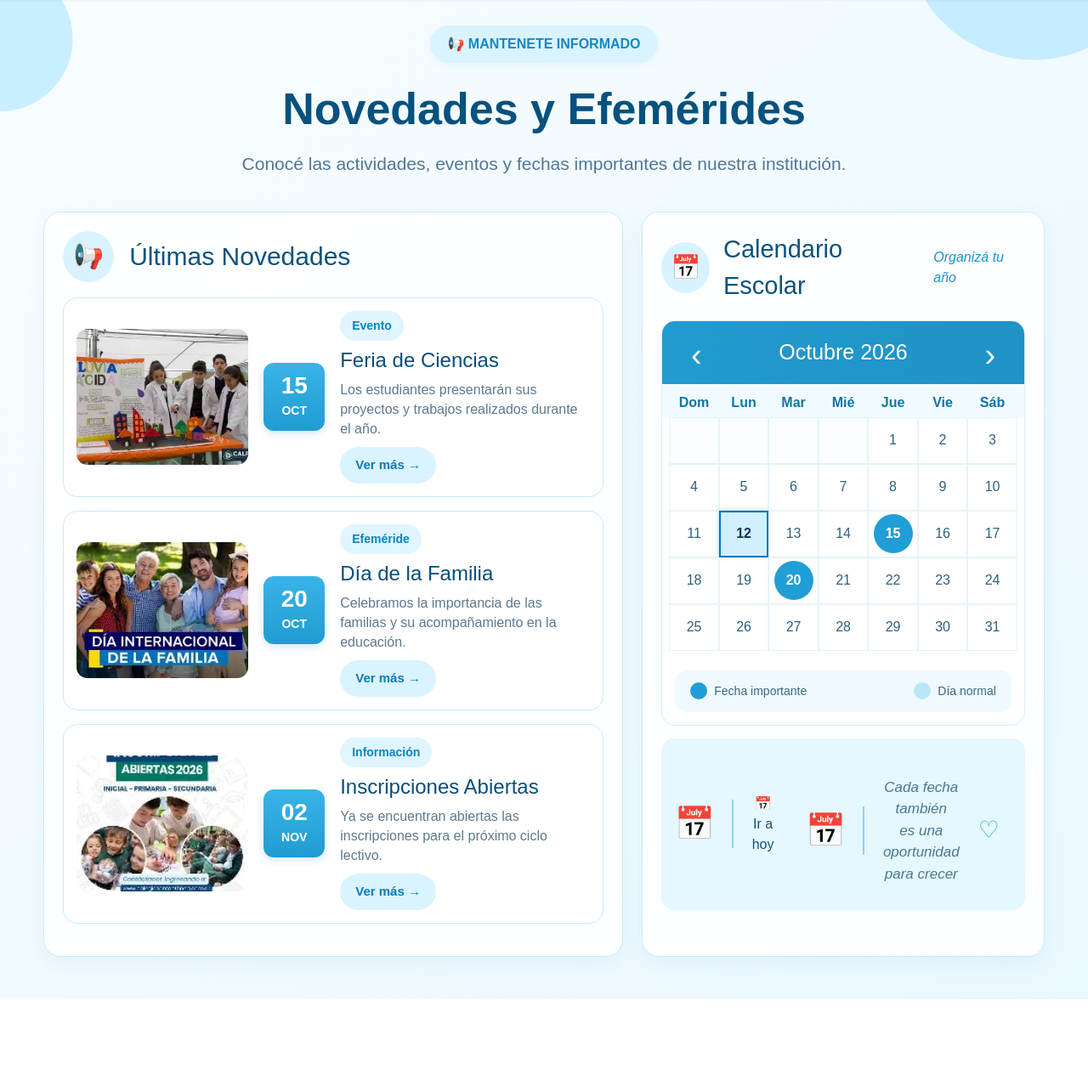
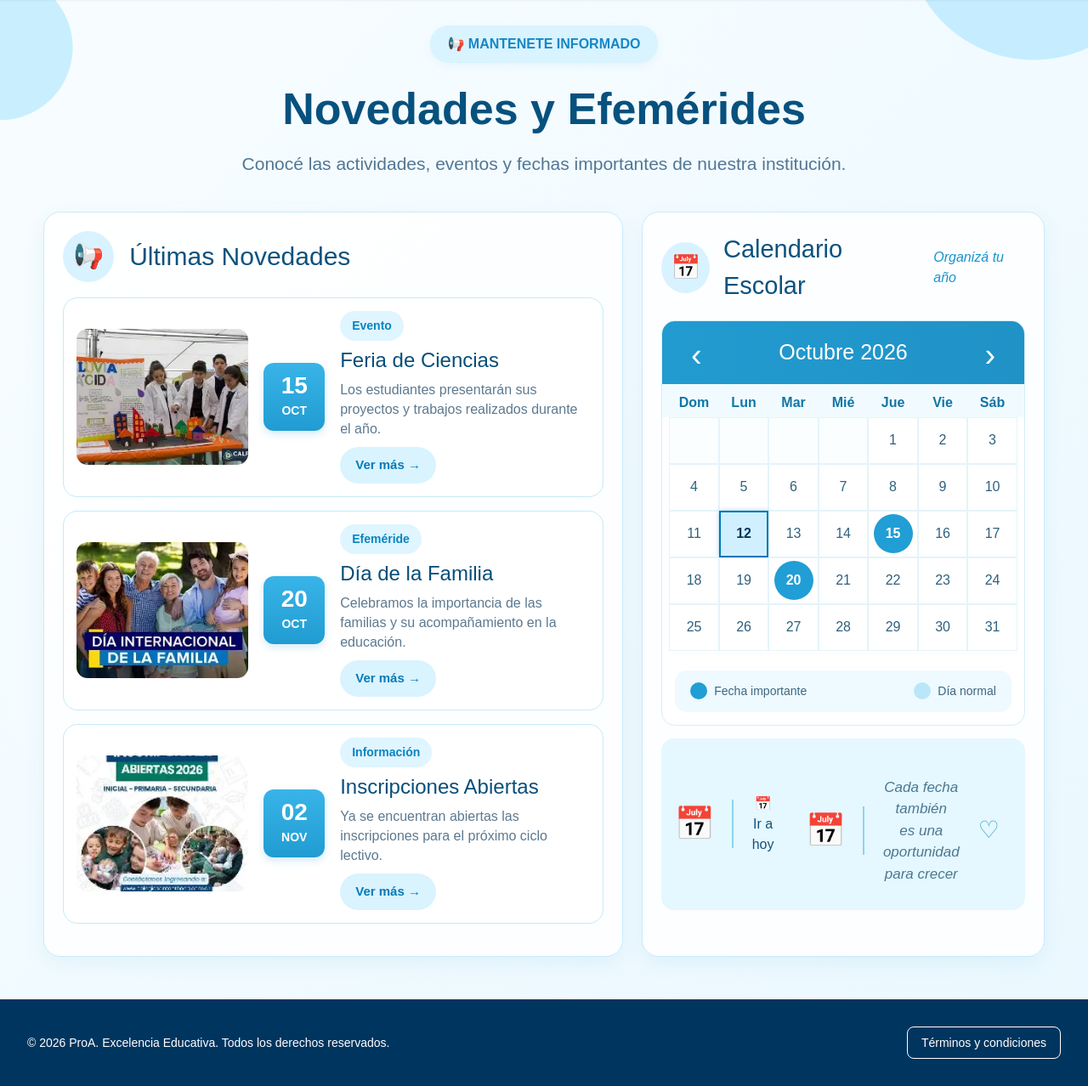
Before and after one commit to sole-c/ProA, a Flask app: template templates/novedades.html in a window 1280 px wide. Shown: the part 80-1358 px from the top of the page at 85% size. Before the commit the page ends 1256 px from the top, so only its background shows below. Run offline with Flask 3, Linux system fonts and the light colour scheme; the template is opened without the code that fills it, so the values that code supplies are empty; some libraries are stand-ins or nearby versions.

Commit message:
mejore el menu y agregue el footer

```diff
--- a/script.js
+++ b/script.js
@@ -28,4 +28,83 @@
       });
     });
   }
+
+  const termsButton = document.querySelector('.terms-button');
+  if (termsButton) {
+    const termsDialog = document.createElement('dialog');
+    termsDialog.className = 'terms-dialog';
+    termsDialog.setAttribute('aria-labelledby', 'terms-title');
+    termsDialog.innerHTML = `
+      <div class="terms-dialog__content">
+        <h2 id="terms-title">Términos y condiciones de uso</h2>
+        <p>Este sitio ofrece información general sobre la Escuela ProA. Su contenido puede actualizarse para mantenerlo vigente y no reemplaza los canales oficiales de comunicación de la institución.</p>
+        <p>Al navegar por el sitio, te comprometés a utilizarlo de forma responsable y con fines informativos y educativos, respetando la privacidad de las personas y los derechos sobre los contenidos publicados.</p>
+        <p>No publiques ni compartas datos personales o información sensible a través de este sitio.</p>
+        <button type="button" class="terms-dialog__close">Cerrar</button>
+      </div>
+    `;
+
+    const termsStyles = document.createElement('style');
+    termsStyles.textContent = `
+      body {
+        min-height: 100vh;
+        display: flex;
+        flex-direction: column;
+      }
+      body > footer {
+        margin-top: auto;
+      }
+      .terms-dialog {
+        width: min(90vw, 36rem);
+        max-height: 85vh;
+        padding: 0;
+        border: 0;
+        border-radius: 1rem;
+        color: #191c1e;
+        box-shadow: 0 20px 50px rgb(0 0 0 / 30%);
+      }
+      .terms-dialog::backdrop {
+        background: rgb(0 0 0 / 55%);
+      }
+      .terms-dialog__content {
+        padding: 2rem;
+        font: 1rem/1.65 Poppins, sans-serif;
+      }
+      .terms-dialog__content h2 {
+        margin: 0 0 1rem;
+        color: #00355f;
+        font: 700 1.4rem/1.3 Montserrat, sans-serif;
+      }
+      .terms-dialog__content p {
+        margin: 0 0 1rem;
+      }
+      .terms-dialog__close {
+        margin-top: 0.5rem;
+        padding: 0.65rem 1.25rem;
+        border: 0;
+        border-radius: 0.5rem;
+        background: #00355f;
+        color: white;
+        font: inherit;
+        cursor: pointer;
+      }
+      .terms-dialog__close:hover {
+        background: #006590;
+      }
+    `;
+
+    document.head.append(termsStyles);
+    document.body.append(termsDialog);
+    termsButton.addEventListener('click', function() {
+      termsDialog.showModal();
+    });
+    termsDialog.querySelector('.terms-dialog__close').addEventListener('click', function() {
+      termsDialog.close();
+    });
+    termsDialog.addEventListener('click', function(event) {
+      if (event.target === termsDialog) {
+        termsDialog.close();
+      }
+    });
+  }
 });
--- a/templates/novedades.html
+++ b/templates/novedades.html
@@ -424,6 +424,14 @@
         </section>
 
     </main>
+<footer class="bg-primary text-white">
+    <div class="max-w-7xl mx-auto px-4 sm:px-6 lg:px-8 py-8 flex flex-col md:flex-row items-center justify-between gap-4 text-sm">
+        <p>© 2026 ProA. Excelencia Educativa. Todos los derechos reservados.</p>
+        <button type="button" class="terms-button rounded-lg border border-white px-4 py-2 hover:bg-white hover:text-primary transition-colors">
+            Términos y condiciones
+        </button>
+    </div>
+</footer>
 <div id="modalNovedad" class="modal-overlay hidden">
     <div class="modal-contenido">
         <button id="cerrarModal" class="modal-cerrar">&times;</button>
```
Also changed, not shown: contacto.html (+6 -4 lines), equipodeorientacion.html (+15 -5 lines), inicio.html (+9 -0 lines), instalaciones.html (+9 -0 lines), planes.html (+9 -0 lines), sobrelainstitucion.html (+10 -0 lines).
